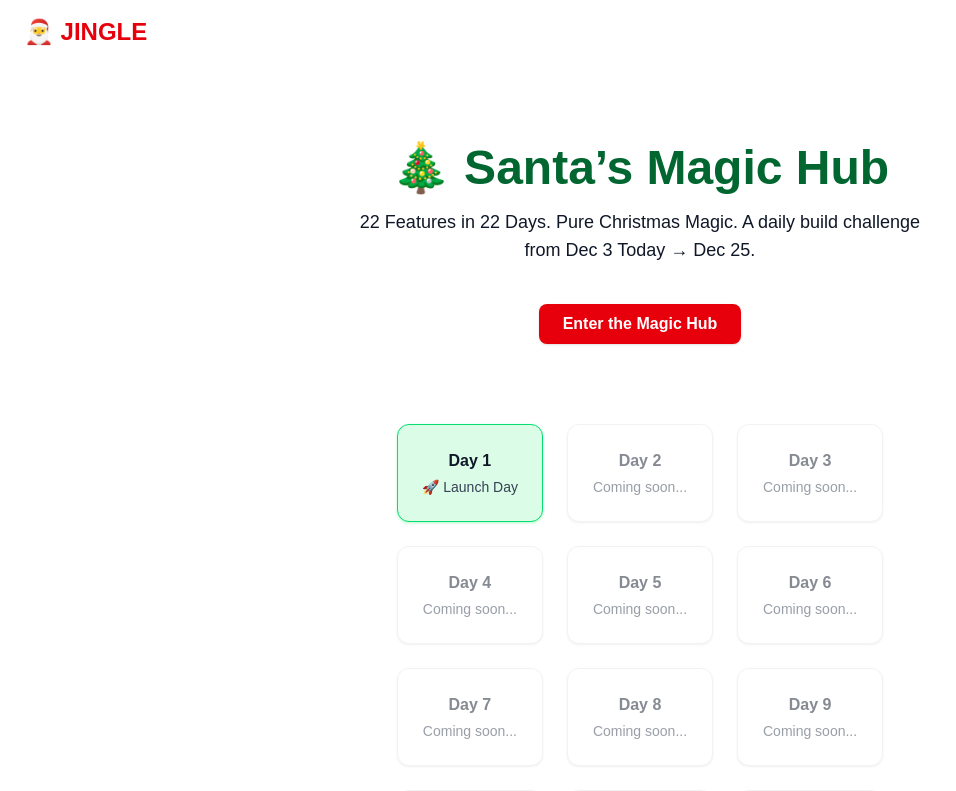
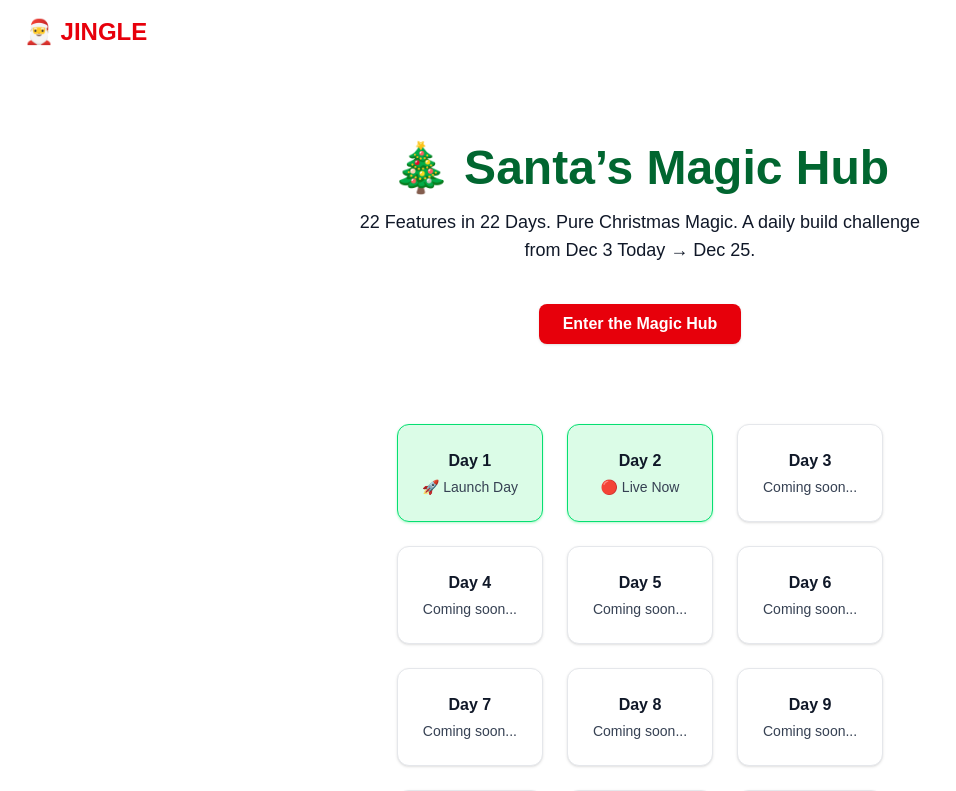
Before and after one commit to Mbiydzenyuy3/santas-magic-hub, a Next.js app: page / in a window 1280 px wide. Shown: the top 791 px of the page, without its empty margins (0-956 px from the left). Built offline with nearby package versions, Linux system fonts and the light colour scheme.

Commit message:
updated the nextjs version for this project and modified the page.tsx for the dashboard to add every completed day challenge status to live

```diff
--- a/app/not-found.tsx
+++ b/app/not-found.tsx
@@ -10,8 +10,8 @@ export default function NotFoundPage() {
 
         <p className="text-gray-700 mb-8 leading-relaxed">
           Santa&apos;s workshop is still preparing this special feature.
-          We&apos;re working around the clock to bring you the most magical
-          Christmas experience
+          We&apos;re working towards bringing you the most magical Christmas
+          experience
         </p>
 
         <div className="space-y-4">
--- a/app/page.tsx
+++ b/app/page.tsx
@@ -1,9 +1,13 @@
+'use client'
+
 import Navbar from '../components/Navbar'
 import Footer from '../components/Footer'
 import Snowfall from '../components/Snowfall'
 import Link from 'next/link'
 
 export default function LandingPage() {
+  const liveDays = [1, 2]
+
   return (
     <div className="min-h-screen flex flex-col bg-white">
       <Snowfall />
@@ -27,21 +31,29 @@ export default function LandingPage() {
       </section>
 
       <section className="grid grid-cols-1 sm:grid-cols-2 md:grid-cols-3 gap-6 px-6 mt-20 max-w-5xl mx-auto">
-        {Array.from({ length: 22 }).map((_, i) => (
+        {Array.from({ length: 22 }).map((_, i) => {
+          const dayNumber = i + 1
+          const isLive = liveDays.includes(dayNumber)
+          return (
             <div
               key={i}
               className={`p-6 rounded-xl border shadow-sm text-center transition ${
-              i === 0
+                isLive
                   ? 'bg-green-100 border-green-400 shadow-green-200'
-                : 'bg-white border-gray-200 opacity-50'
+                  : 'bg-white border-gray-200'
               }`}
             >
-            <p className="font-semibold text-gray-900">Day {i + 1}</p>
+              <p className="font-semibold text-gray-900">Day {dayNumber}</p>
               <p className="text-sm text-gray-700 mt-1">
-              {i === 0 ? '🚀 Launch Day' : 'Coming soon...'}
+                {dayNumber === 1
+                  ? '🚀 Launch Day'
+                  : isLive
+                  ? '🔴 Live Now'
+                  : 'Coming soon...'}
               </p>
             </div>
-        ))}
+          )
+        })}
       </section>
 
       <Footer />
--- a/package.json
+++ b/package.json
@@ -9,9 +9,9 @@
     "lint": "eslint"
   },
   "dependencies": {
-    "next": "16.0.6",
-    "react": "19.2.0",
-    "react-dom": "19.2.0"
+    "next": "^16.0.7",
+    "react": "^19.2.1",
+    "react-dom": "^19.2.1"
   },
   "devDependencies": {
     "@tailwindcss/postcss": "^4",
```
Also changed, not shown: 1 other file (tests, documents, lock files or other folders). Lines whose indentation alone changed are shown as unchanged.
